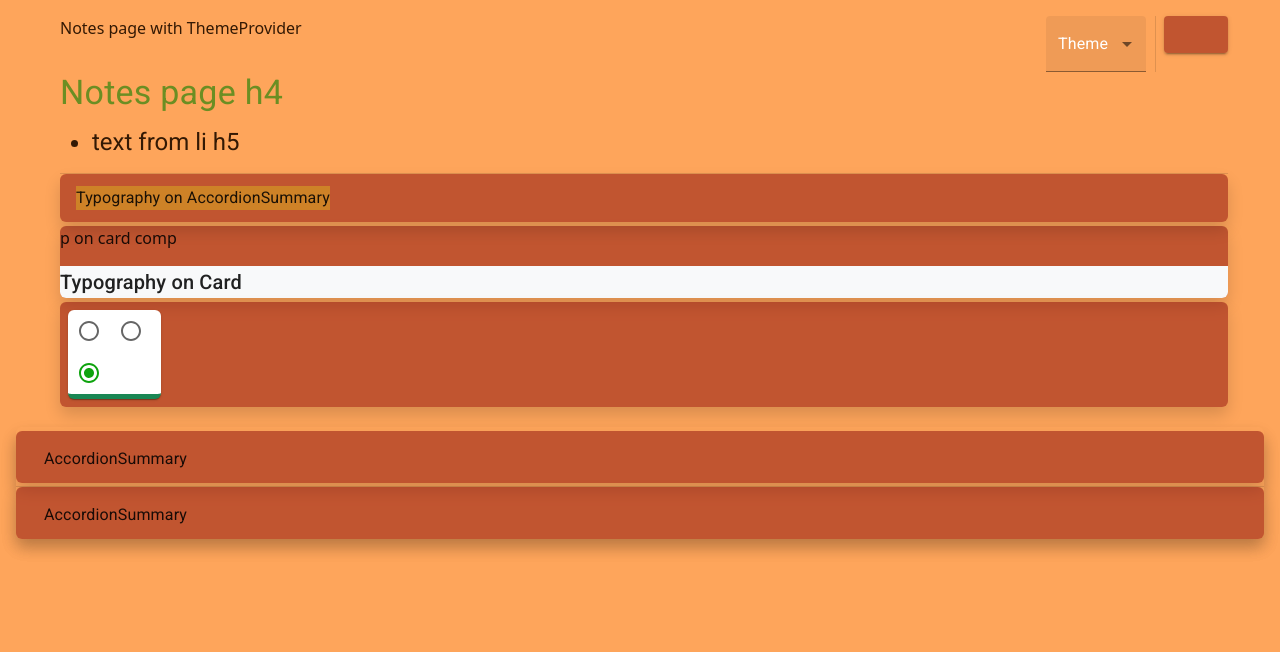
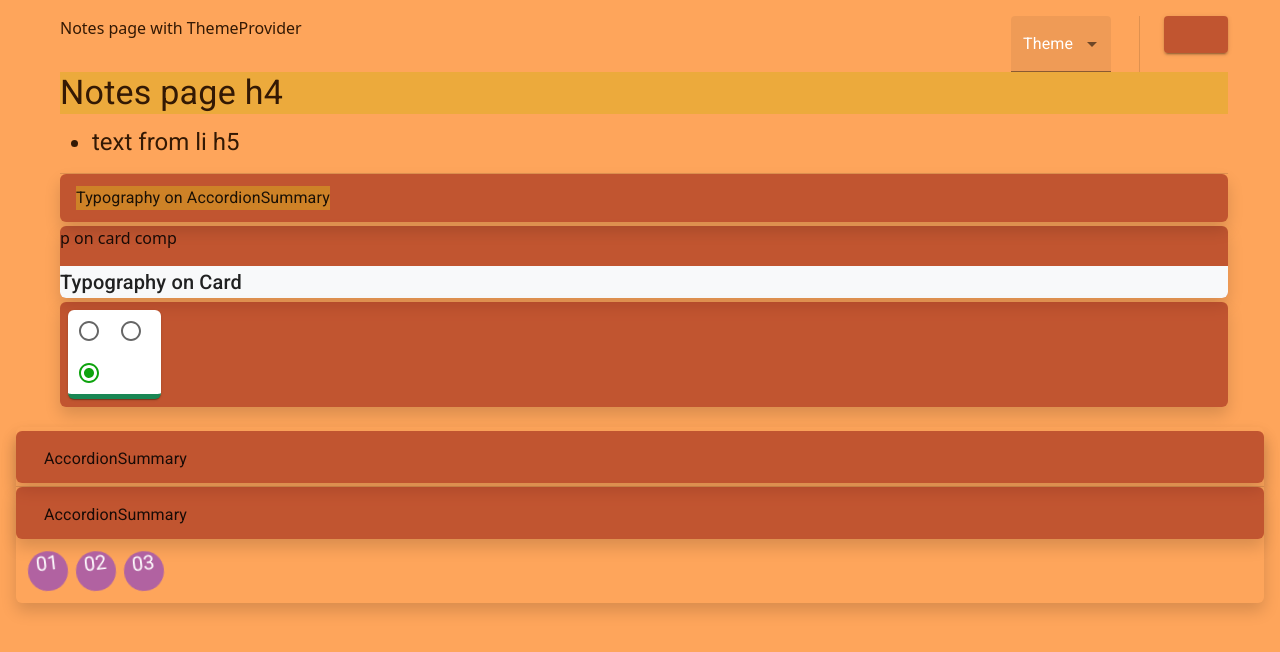
Before and after one commit to arother65/material-tut, a React (Create React App) app: page / in a window 1280 px wide. Shown: the top 652 px of the page. Built offline with nearby package versions, Linux system fonts and the light colour scheme; some icons are missing.

Commit message:
...added animated circles.

```diff
--- a/src/pages/Notes.js
+++ b/src/pages/Notes.js
@@ -6,7 +6,7 @@
 //
 import React, { useState, useEffect } from 'react'  // Standard use-hooks
 import {
-   Accordion, AccordionSummary, AccordionDetails, Box, Button, Card,
+   Accordion, AccordionSummary, AccordionDetails, Avatar, Box, Button, Card,
    Divider, Radio, RadioGroup, Typography, Tooltip,
    Zoom
    // Fade
@@ -55,6 +55,7 @@ export default function Notes({ theme }) {
 
    // handler for <Accordion />
    const [expanded, setExpanded] = React.useState(false);
+   const [expanded00, setExpanded00] = React.useState(false);
    const [expanded02, setExpanded02] = React.useState(false);
 
    // event handler for <Accordion />
@@ -65,6 +66,9 @@ export default function Notes({ theme }) {
       let actAccordion = document.getElementById(e.currentTarget.id) // ! gets event from icon, not from accordion
 
       switch (actAccordion.id) {
+         case 'idAccordion00':
+            setExpanded00((expanded00) => !expanded00);  // ok
+            break;
          case 'idAccordion01':
             setExpanded((expanded) => !expanded);  // ok
             break;
@@ -235,7 +239,7 @@ export default function Notes({ theme }) {
                               </FormControl>
                            </Tooltip>
 
-                           <Divider orientation='vertical' component={FormControl} sx={{ color: theme.palette.error.main, mr: 1, width: 10 }} />
+                           <Divider orientation='vertical' component={FormControl} sx={{ color: 'white', ml: 3, mr: 3, width: 5 }} />
                            <Tooltip title="Switch container width">
                               <Button
                                  id='idBtnSwitchContainer'
@@ -247,7 +251,7 @@ export default function Notes({ theme }) {
                         </div>
                      </div>
 
-                     <Typography component="h4" variant="h4" gutterBottom="true" className={classes.heading}>
+                     <Typography component="h4" variant="h4" gutterBottom="true" className={classes.details}>
                         Notes page h4
                      </Typography>
                      <Typography component="h5" variant="h5" gutterBottom="true">
@@ -259,12 +263,12 @@ export default function Notes({ theme }) {
                      {/* using component Accordion */}
                      <Accordion
                         className='bg-component rounded-2 mt-1 shadow'
-                        expanded={expanded}
+                        expanded={expanded00}
                         onChange={handleExpansion}
                         // sx={{ backgroundColor: 'darkred' }}>
                         sx={{ backgroundColor: theme.palette.background.main }}>
                         <AccordionSummary
-                           id="panel1-header"
+                           id="idAccordion00"
                            className='mt-1'
                            expandIcon={<ExpandMoreIcon />}
                            aria-controls="panel1-content"
@@ -393,6 +397,20 @@ export default function Notes({ theme }) {
                      </Typography>
                   </AccordionDetails>
                </Accordion>
+
+               <div className='row m-2 p-0' style={{ width: '50%', height: '50%' }}>
+                  <Avatar className='avatar-rotate m-1'>
+                     <p>01</p>
+                  </Avatar>
+
+                  <Avatar className='avatar-rotate m-1'>
+                     <p>02</p>
+                  </Avatar>
+
+                  <Avatar className='avatar-rotate m-1'>
+                     <p>03</p>
+                  </Avatar>
+               </div>
             </div>
          </ThemeProvider >
       </>
--- a/src/scss/index.scss
+++ b/src/scss/index.scss
@@ -28,9 +28,7 @@
 .col-animate {
   animation-name: animateCol;
   animation-duration: 2s;
-
 }
-
 
 .animationBlueTheme {
   @keyframes animateBg {
@@ -43,8 +41,26 @@
     }
   }
 }
+// cannot be used as a value for property "animation-name"
 
-// cannot be used as a value for property "animation-name"
+
+
+@keyframes rotateAvatar {
+  from {
+    background-color: #{mix(lightcoral, $purple-100)};
+    transform: rotate(0deg);
+  }
+  to {
+    background-color: #{mix(lightcoral, $purple-500)};
+    transform: rotate(360deg);
+  }
+}
+
+.avatar-rotate {
+  animation-name: rotateAvatar;
+  animation-duration: 3s;
+  animation-iteration-count: infinite;
+}
 
 // Themes
 [data-bs-theme="blue"] {
```
Also changed, not shown: src/scss/index.css, 1 other file (tests, documents, lock files or other folders).
